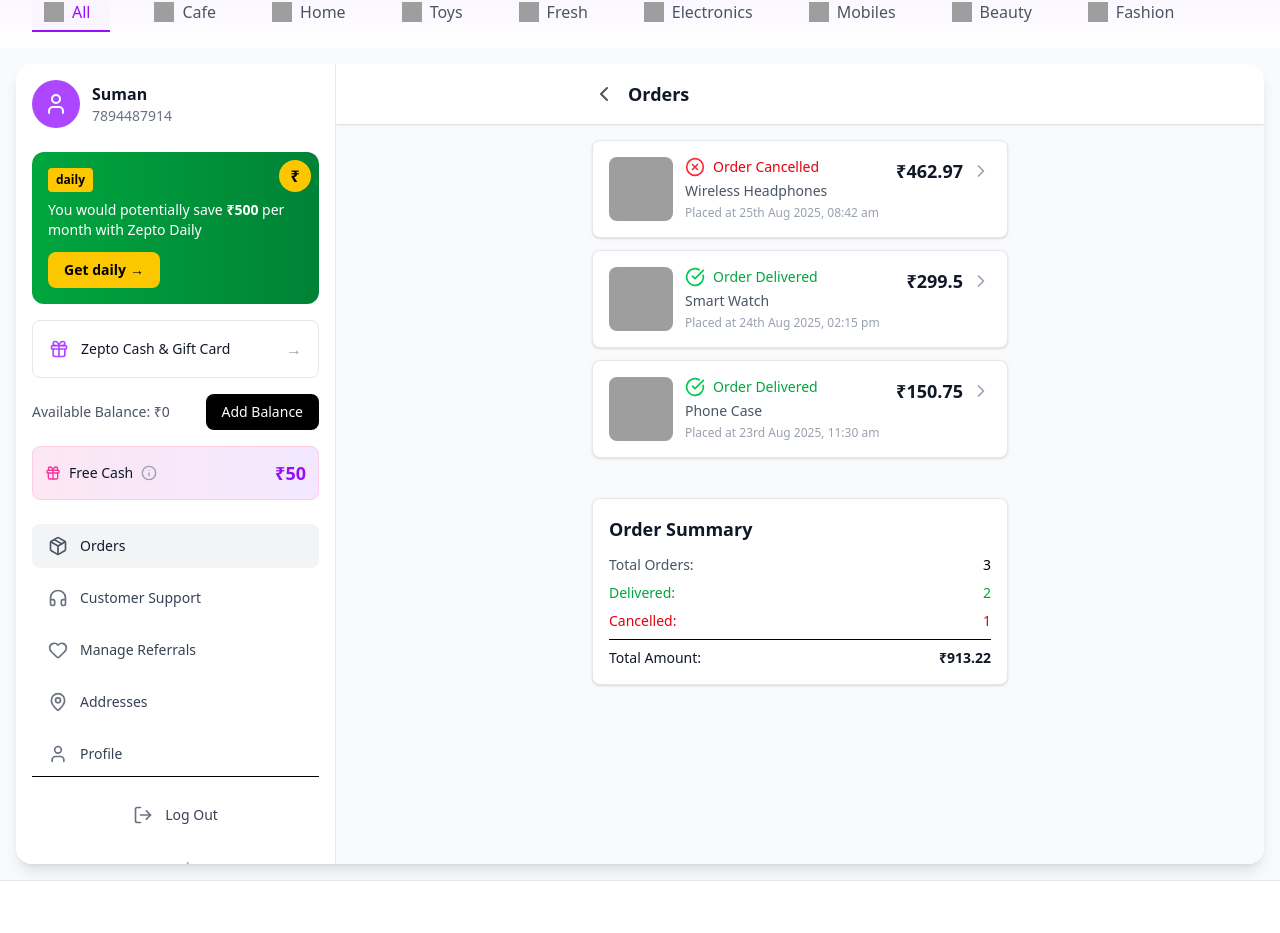
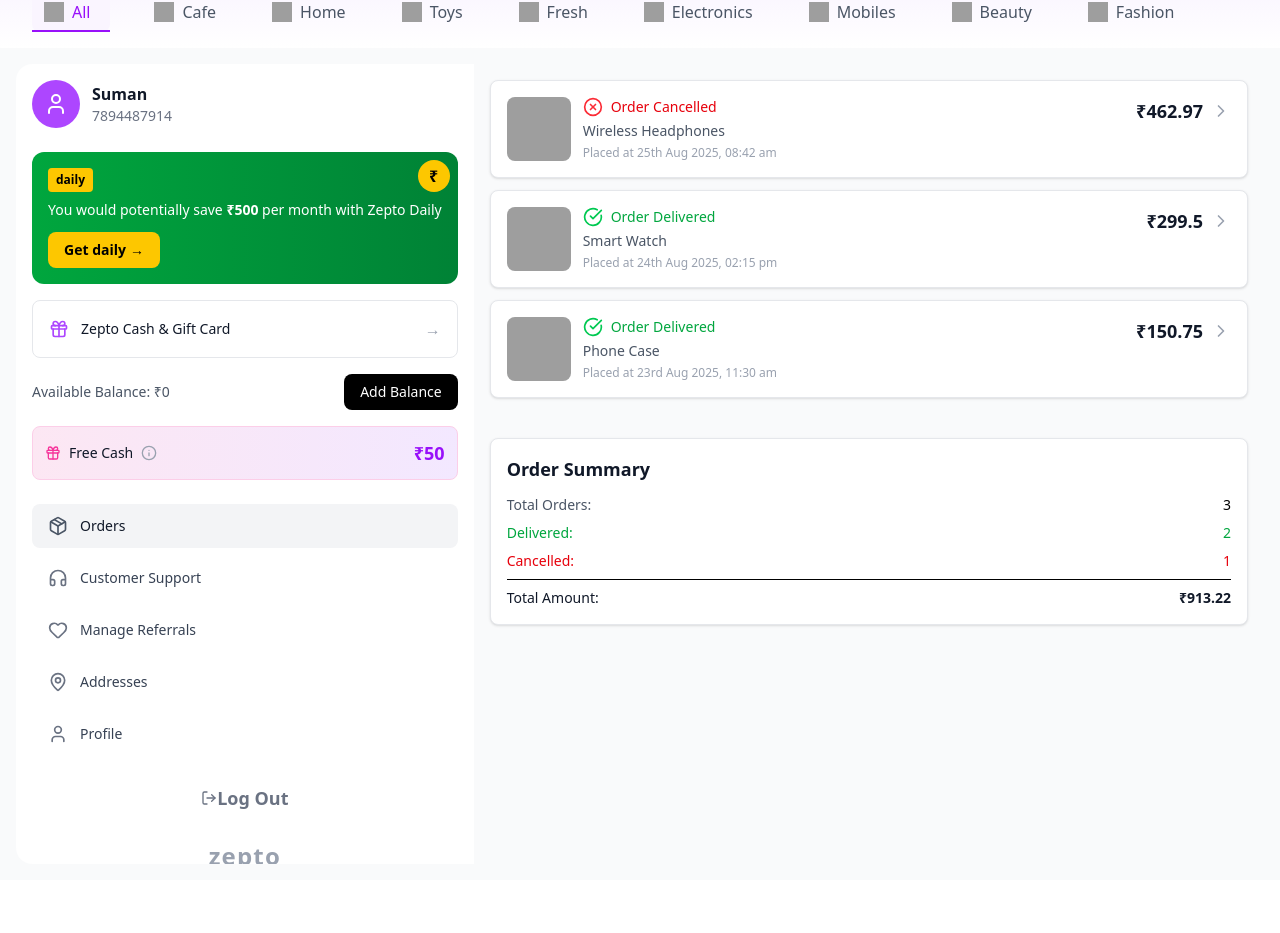
Before and after one commit to SumanNayak914/zepto, a React (Vite) app: page /profile in a window 1280 px wide. Shown: the part 97-1030 px from the top of the page. After the commit the page ends 977 px from the top, so only its background shows below. Built offline with nearby package versions, Linux system fonts and the light colour scheme; grey boxes are pictures that could not be loaded.

Commit message:
profile fully updated

```diff
--- a/src/App.jsx
+++ b/src/App.jsx
@@ -21,7 +21,8 @@
 const App = () => {
   const location = useLocation();
   const hideHeaderRoutes = ["/category", "/deals", "/cart"];
-  const hideFooterRoutes = ["/deals", "/cart"];
+  const hideFooterRoutes = ["/deals", "/cart", "/profile"];
+  const bottomnavRoutes = ["/", "/deals", "/cart", "/profile","/toy","/fresh","/electronics","/mobiles","/beauty","/fashion","/cafe"];
   return (
     <>
       {!hideHeaderRoutes.includes(location.pathname) && <Header />}
@@ -43,7 +44,8 @@
       </Routes>
       {!hideFooterRoutes.includes(location.pathname) && <Footer />}
       {/* <Footer /> */}
-      {location.pathname === "/" && <BottomNav />}
+      {bottomnavRoutes.includes(location.pathname) && <BottomNav />}
+
     </>
   );
 };
--- a/src/components/Profile/AddressComponent.jsx
+++ b/src/components/Profile/AddressComponent.jsx
@@ -109,7 +109,7 @@
   );
 
   return (
-    <div className="max-w-md mx-auto bg-white min-h-screen">
+    <div className="max-w-full mx-auto bg-white min-h-screen ">
       {/* Header */}
       <div className="bg-white border-b border-gray-100 p-4">
         <button
--- a/src/components/Profile/BalanceComponent.jsx
+++ b/src/components/Profile/BalanceComponent.jsx
@@ -29,7 +29,7 @@
   };
 
   return (
-    <div className="max-w-md mx-auto bg-white rounded-xl shadow-lg overflow-hidden">
+    <div className="w-full mx-auto bg-white rounded-xl shadow-lg overflow-hidden">
       {/* Header */}
       <div className="bg-gradient-to-r from-purple-600 to-purple-800 px-6 py-4">
         <div className="flex items-center justify-between">
@@ -69,7 +69,7 @@
       <div className="p-4">
         <button
           onClick={() => setShowAddMoney(!showAddMoney)}
-          className="w-full bg-purple-600 hover:bg-purple-700 text-white font-semibold py-3 px-4 rounded-lg transition duration-200 flex items-center justify-center gap-2"
+          className="w-fit mx-auto bg-purple-600 hover:bg-purple-700 text-white font-semibold py-3 px-4 rounded-lg transition duration-200 flex items-center justify-center gap-2"
         >
           <Plus size={20} />
           Add Money to Balance
--- a/src/components/Profile/Orders.jsx
+++ b/src/components/Profile/Orders.jsx
@@ -54,15 +54,15 @@
   return (
     <div className="bg-gray-50 min-h-screen">
       {/* Header */}
-      <div className="bg-white shadow-sm">
-        <div className="max-w-md mx-auto px-4 py-4 flex items-center">
+      {/* <div className="bg-white ">
+        <div className="max-w-md px-4  py-4 flex items-center">
           <ChevronLeft className="w-6 h-6 text-gray-600 mr-3" />
           <h1 className="text-lg font-semibold text-gray-900">Orders</h1>
         </div>
-      </div>
+      </div> */}
 
       {/* Orders List */}
-      <div className="max-w-md mx-auto px-4 py-4 space-y-3">
+      <div className="w-full  px-4 py-4 space-y-3">
         {orders.map((order) => (
           <div key={order.id} className="bg-white rounded-lg shadow-sm border border-gray-200 overflow-hidden">
             <div className="p-4">
@@ -105,8 +105,8 @@
       </div>
 
       {/* Summary */}
-      <div className="max-w-md mx-auto px-4 py-6">
-        <div className="bg-white rounded-lg shadow-sm border border-gray-200 p-4">
+      <div className="max-w-full mx-auto px-4 py-6">
+        <div className="bg-white  rounded-lg shadow-sm border border-gray-200 p-4">
           <h2 className="text-lg font-semibold text-gray-900 mb-3">Order Summary</h2>
           <div className="space-y-2 text-sm">
             <div className="flex justify-between">
--- a/src/components/Profile/Sidebar.jsx
+++ b/src/components/Profile/Sidebar.jsx
@@ -3,7 +3,7 @@
 
 const Sidebar = ({ activeComponent, setActiveComponent }) => {
   return (
-    <div className="w-80 bg-white h-screen flex flex-col justify-between border-r border-gray-200 p-4">
+    <div className="w-full bg-white h-auto  flex flex-col justify-between overflow-hidden  p-4">
       {/* User Profile Section */}
       <div className="space-y-4">
         <div className="flex items-center space-x-3 mb-6">
@@ -53,7 +53,8 @@
         {/* Available Balance */}
         <div className="flex items-center justify-between">
           <span className="text-sm text-gray-600">Available Balance: ₹0</span>
-          <button className="bg-black text-white px-4 py-2 rounded-lg text-sm hover:bg-gray-800 transition-colors">
+          <button className="bg-black text-white px-4 py-2 rounded-lg text-sm hover:bg-gray-800 transition-colors"
+          onClick={() => setActiveComponent('balance')}>
             Add Balance
           </button>
         </div>
@@ -61,7 +62,7 @@
         {/* Free Cash Banner */}
         <div
           className="bg-gradient-to-r from-pink-100 to-purple-100 border border-pink-200 rounded-lg p-3 cursor-pointer hover:bg-gradient-to-r hover:from-pink-200 hover:to-purple-200 transition-all"
-          onClick={() => setActiveComponent('balance')}
+
         >
           <div className="flex items-center justify-between">
             <div className="flex items-center space-x-2">
@@ -140,16 +141,16 @@
       {/* Bottom Section */}
       <div className="space-y-4">
         {/* Logout */}
-        <div className="border-t pt-4">
+        <div className=" pt-4">
           <div className="flex items-center justify-center px-4 py-3 text-sm text-gray-700 hover:bg-gray-50 cursor-pointer rounded-lg transition-colors">
-            <LogOut className="mr-3 h-5 w-5 text-gray-500" />
-            Log Out
+            <LogOut className=" h-4 w-4  text-gray-500" />
+            <p className="font-bold  text-gray-500 text-lg">Log Out</p>
           </div>
         </div>
 
         {/* Zepto Logo */}
         <div className="text-center">
-          <span className="text-2xl font-light text-gray-400 tracking-wider">zepto</span>
+          <span className="text-2xl font-bold text-gray-400 tracking-wider">zepto</span>
         </div>
       </div>
     </div>
--- a/src/components/Profile/ToggleFAQ.jsx
+++ b/src/components/Profile/ToggleFAQ.jsx
@@ -191,7 +191,7 @@
 
   return (
     <div className="min-h-screen bg-gray-50">
-      <div className="max-w-md mx-auto bg-white min-h-screen">
+      <div className="max-w-full mx-auto bg-white min-h-screen">
         {/* Header */}
         <div className="p-6 pb-2">
           <h1 className="text-2xl font-semibold text-gray-900">FAQs</h1>
--- a/src/pages/ProfilePage.jsx
+++ b/src/pages/ProfilePage.jsx
@@ -1,3 +1,87 @@
+// import React, { useState } from "react";
+// import { ArrowLeft } from "lucide-react";
+// import Sidebar from "../components/Profile/Sidebar";
+// import Orders from "../components/Profile/Orders";
+// import ToggleFAQ from "../components/Profile/ToggleFAQ";
+// import ReferralComponent from "../components/Profile/ReferralComponent";
+// import AddressComponent from "../components/Profile/AddressComponent";
+// import ProfileForm from "../components/Profile/ProfileForm";
+// import BalanceComponent from "../components/Profile/BalanceComponent";
+
+// const ProfilePage = () => {
+//   const [activeComponent, setActiveComponent] = useState('orders');
+//   const [showSidebar, setShowSidebar] = useState(true);
+
+//   const renderMainComponent = () => {
+//     switch (activeComponent) {
+//       case 'orders':
+//         return <Orders />;
+//       case 'support':
+//         return <ToggleFAQ />;
+//       case 'referrals':
+//         return <ReferralComponent />;
+//       case 'addresses':
+//         return <AddressComponent />;
+//       case 'profile':
+//         return <ProfileForm />;
+//       case 'balance':
+//         return <BalanceComponent />;
+//       case 'faq':
+//         return <ToggleFAQ />;
+//       default:
+//         return <Orders />;
+//     }
+//   };
+
+//   return (
+//     <div className="min-h-screen bg-gray-50 p-4">
+//       {/* Main Container - max-w-7xl, mx-auto, rounded */}
+//       <div className="max-w-7xl mx-auto bg-white rounded-2xl shadow-lg overflow-hidden">
+//         <div className="flex h-screen">
+
+//           {/* Desktop: Sidebar always visible, Mobile: Toggle sidebar */}
+//           <div className={`${showSidebar ? 'block' : 'hidden'} lg:block`}>
+//             <Sidebar
+//               activeComponent={activeComponent}
+//               setActiveComponent={(component) => {
+//                 setActiveComponent(component);
+//                 // Hide sidebar on mobile after selection
+//                 if (window.innerWidth < 1024) {
+//                   setShowSidebar(false);
+//                 }
+//               }}
+//             />
+//           </div>
+
+//           {/* Main Content Area */}
+//           <div className={`flex-1 ${showSidebar ? 'hidden lg:block' : 'block'}`}>
+
+//             {/* Mobile Back Button Header */}
+//             <div className="lg:hidden bg-white border-b border-gray-200 p-4 flex items-center">
+//               <button
+//                 onClick={() => setShowSidebar(true)}
+//                 className="mr-3 p-2 hover:bg-gray-100 rounded-lg transition-colors"
+//               >
+//                 <ArrowLeft className="h-5 w-5 text-gray-600" />
+//               </button>
+//               <h1 className="text-lg font-semibold capitalize">
+//                 {activeComponent === 'balance' ? 'Zepto Cash' : activeComponent}
+//               </h1>
+//             </div>
+
+//             {/* Your Existing Components Display Here */}
+//             <div className="bg-white min-h-full overflow-y-auto">
+//               {renderMainComponent()}
+//             </div>
+
+//           </div>
+//         </div>
+//       </div>
+//     </div>
+//   );
+// };
+
+// export default ProfilePage;
 import React, { useState } from "react";
 import { ArrowLeft } from "lucide-react";
 import Sidebar from "../components/Profile/Sidebar";
@@ -35,17 +119,16 @@
 
   return (
     <div className="min-h-screen bg-gray-50 p-4">
-      {/* Main Container - max-w-7xl, mx-auto, rounded */}
-      <div className="max-w-7xl mx-auto bg-white rounded-2xl shadow-lg overflow-hidden">
+      {/* Main Container */}
+      <div className="max-w-7xl mx-auto bg-white rounded-2xl  overflow-y-auto">
         <div className="flex h-screen">
 
-          {/* Desktop: Sidebar always visible, Mobile: Toggle sidebar */}
+          {/* Sidebar */}
           <div className={`${showSidebar ? 'block' : 'hidden'} lg:block`}>
             <Sidebar
               activeComponent={activeComponent}
               setActiveComponent={(component) => {
                 setActiveComponent(component);
-                // Hide sidebar on mobile after selection
                 if (window.innerWidth < 1024) {
                   setShowSidebar(false);
                 }
@@ -54,10 +137,10 @@
           </div>
 
           {/* Main Content Area */}
-          <div className={`flex-1 ${showSidebar ? 'hidden lg:block' : 'block'}`}>
+          <div className={`flex-1 ${showSidebar ? 'hidden lg:block' : 'block'} h-screen overflow-y-auto no-scrollbar`}>
 
             {/* Mobile Back Button Header */}
-            <div className="lg:hidden bg-white border-b border-gray-200 p-4 flex items-center">
+            <div className="lg:hidden bg-white border-b border-gray-200 p-4 flex items-center sticky top-0 z-10">
               <button
                 onClick={() => setShowSidebar(true)}
                 className="mr-3 p-2 hover:bg-gray-100 rounded-lg transition-colors"
@@ -69,8 +152,8 @@
               </h1>
             </div>
 
-            {/* Your Existing Components Display Here */}
-            <div className="bg-white min-h-full overflow-y-auto">
+            {/* Scrollable Content */}
+            <div className="bg-white min-h-full">
               {renderMainComponent()}
             </div>
 
```
Also changed, not shown: src/components/Header.jsx (+7 -2 lines).
